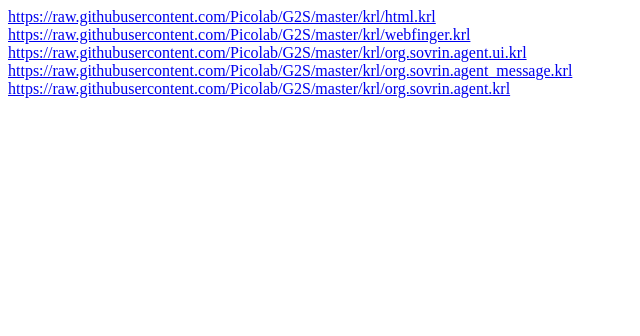
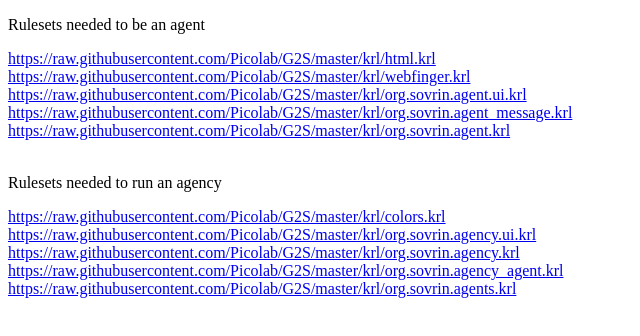
Before and after one commit to Picolab/G2S, a website: page rids.html in a window 1280 px wide. Shown: the whole page, without its empty margins (0-640 px from the left). Drawn offline with Linux system fonts and the light colour scheme.

Commit message:
agency instructions

```diff
--- a/rids.html
+++ b/rids.html
@@ -5,10 +5,18 @@
     <meta charset="UTF-8">
   </head>
   <body>
+<p>Rulesets needed to be an agent</p>
 <a href="http://localhost:8080/api/ruleset/register?url=https://raw.githubusercontent.com/Picolab/G2S/master/krl/html.krl">https://raw.githubusercontent.com/Picolab/G2S/master/krl/html.krl</a></br>
 <a href="http://localhost:8080/api/ruleset/register?url=https://raw.githubusercontent.com/Picolab/G2S/master/krl/webfinger.krl">https://raw.githubusercontent.com/Picolab/G2S/master/krl/webfinger.krl</a></br>
 <a href="http://localhost:8080/api/ruleset/register?url=https://raw.githubusercontent.com/Picolab/G2S/master/krl/org.sovrin.agent.ui.krl">https://raw.githubusercontent.com/Picolab/G2S/master/krl/org.sovrin.agent.ui.krl</a></br>
 <a href="http://localhost:8080/api/ruleset/register?url=https://raw.githubusercontent.com/Picolab/G2S/master/krl/org.sovrin.agent_message.krl">https://raw.githubusercontent.com/Picolab/G2S/master/krl/org.sovrin.agent_message.krl</a></br>
 <a href="http://localhost:8080/api/ruleset/register?url=https://raw.githubusercontent.com/Picolab/G2S/master/krl/org.sovrin.agent.krl">https://raw.githubusercontent.com/Picolab/G2S/master/krl/org.sovrin.agent.krl</a></br>
+    <br>
+<p>Rulesets needed to run an agency</p>
+<a href="http://localhost:8080/api/ruleset/register?url=https://raw.githubusercontent.com/Picolab/G2S/master/krl/colors.krl">https://raw.githubusercontent.com/Picolab/G2S/master/krl/colors.krl</a></br>
+<a href="http://localhost:8080/api/ruleset/register?url=https://raw.githubusercontent.com/Picolab/G2S/master/krl/org.sovrin.agency.ui.krl">https://raw.githubusercontent.com/Picolab/G2S/master/krl/org.sovrin.agency.ui.krl</a></br>
+<a href="http://localhost:8080/api/ruleset/register?url=https://raw.githubusercontent.com/Picolab/G2S/master/krl/org.sovrin.agency.krl">https://raw.githubusercontent.com/Picolab/G2S/master/krl/org.sovrin.agency.krl</a></br>
+<a href="http://localhost:8080/api/ruleset/register?url=https://raw.githubusercontent.com/Picolab/G2S/master/krl/org.sovrin.agency_agent.krl">https://raw.githubusercontent.com/Picolab/G2S/master/krl/org.sovrin.agency_agent.krl</a></br>
+<a href="http://localhost:8080/api/ruleset/register?url=https://raw.githubusercontent.com/Picolab/G2S/master/krl/org.sovrin.agents.krl">https://raw.githubusercontent.com/Picolab/G2S/master/krl/org.sovrin.agents.krl</a></br>
   </body>
 </html>
```
Also changed, not shown: README.md.
